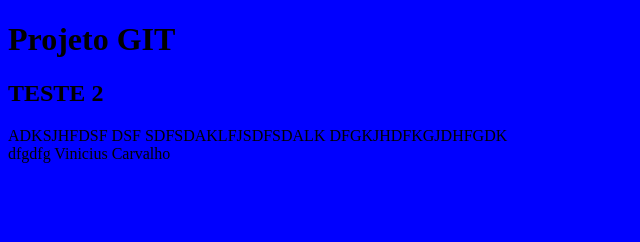
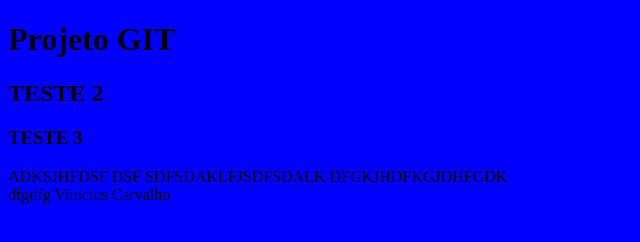
Before and after one commit to VinniciusC/CursoGitAlura, a plain HTML site: page index.html in a window 1280 px wide. Shown: the whole page, without its empty margins (0-640 px from the left). Drawn offline with Linux system fonts and the light colour scheme.

Commit message:
Inserido H3

```diff
--- a/index.html
+++ b/index.html
@@ -7,6 +7,7 @@
 <body>
 	<h1>Projeto GIT</h1>
 	<h2>TESTE 2</h2>
+	<h3>TESTE 3</h3>
 	ADKSJHFDSF
 	DSF
 	SDFSDAKLFJSDFSDALK
```
